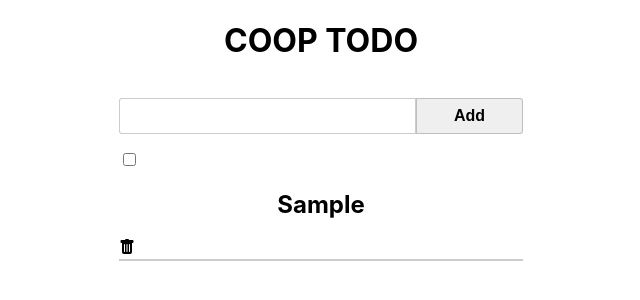
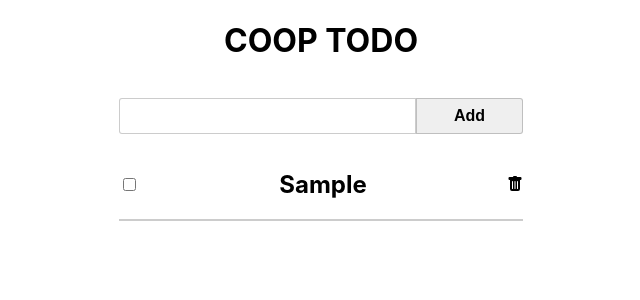
Before and after one commit to antonjaldegren/coop-todo, a React (Vite) app: page / in a window 1280 px wide. Both pictures are taken after typing "Sample" into the empty fields and a click on the button "Add". Shown: the top 300 px of the page, without its empty margins (319-959 px from the left). Built offline with nearby package versions, Linux system fonts and the light colour scheme.

Commit message:
Fine tuned styling and updated Todo component to reflect changes

```diff
--- a/src/App.css
+++ b/src/App.css
@@ -55,15 +55,24 @@ form button {
 	width: 100%;
 	max-width: 40ch;
 	border-bottom: 2px solid rgba(0, 0, 0, 0.2);
+	display: flex;
+	justify-content: space-between;
+	align-items: center;
+}
+
+.todo.completed {
+	opacity: 0.6;
+	background-color: rgb(245, 245, 245);
 }
 
 .todo .title {
 	text-align: center;
+	flex: 1;
 }
 
 .todo.completed .title {
 	text-decoration: line-through;
 	text-decoration-skip-ink: none;
-	text-decoration-thickness: 0.2em;
-	text-decoration-color: rgba(0, 0, 0, 0.75);
+	text-decoration-thickness: 0.1em;
+	text-decoration-color: black;
 }
--- a/src/components/Todo.jsx
+++ b/src/components/Todo.jsx
@@ -1,7 +1,7 @@
-import React from "react";
-import { BsFillTrashFill } from "react-icons/bs";
-import { useRecoilState } from "recoil";
-import { todosState } from "../recoil/todos/atom";
+import React from 'react';
+import { BsFillTrashFill } from 'react-icons/bs';
+import { useRecoilState } from 'recoil';
+import { todosState } from '../recoil/todos/atom';
 
 function Todo({ todo }) {
 	const [todos, setTodos] = useRecoilState(todosState);
@@ -19,7 +19,7 @@ function Todo({ todo }) {
 	}
 
 	return (
-		<div className="todo">
+		<div className={`todo ${todo.completed ? 'completed' : ''}`}>
 			<input type="checkbox" onChange={toggleCompleted} />
 			<h2 className="title">{todo.text}</h2>
 			<BsFillTrashFill onClick={handleRemove} />
```
